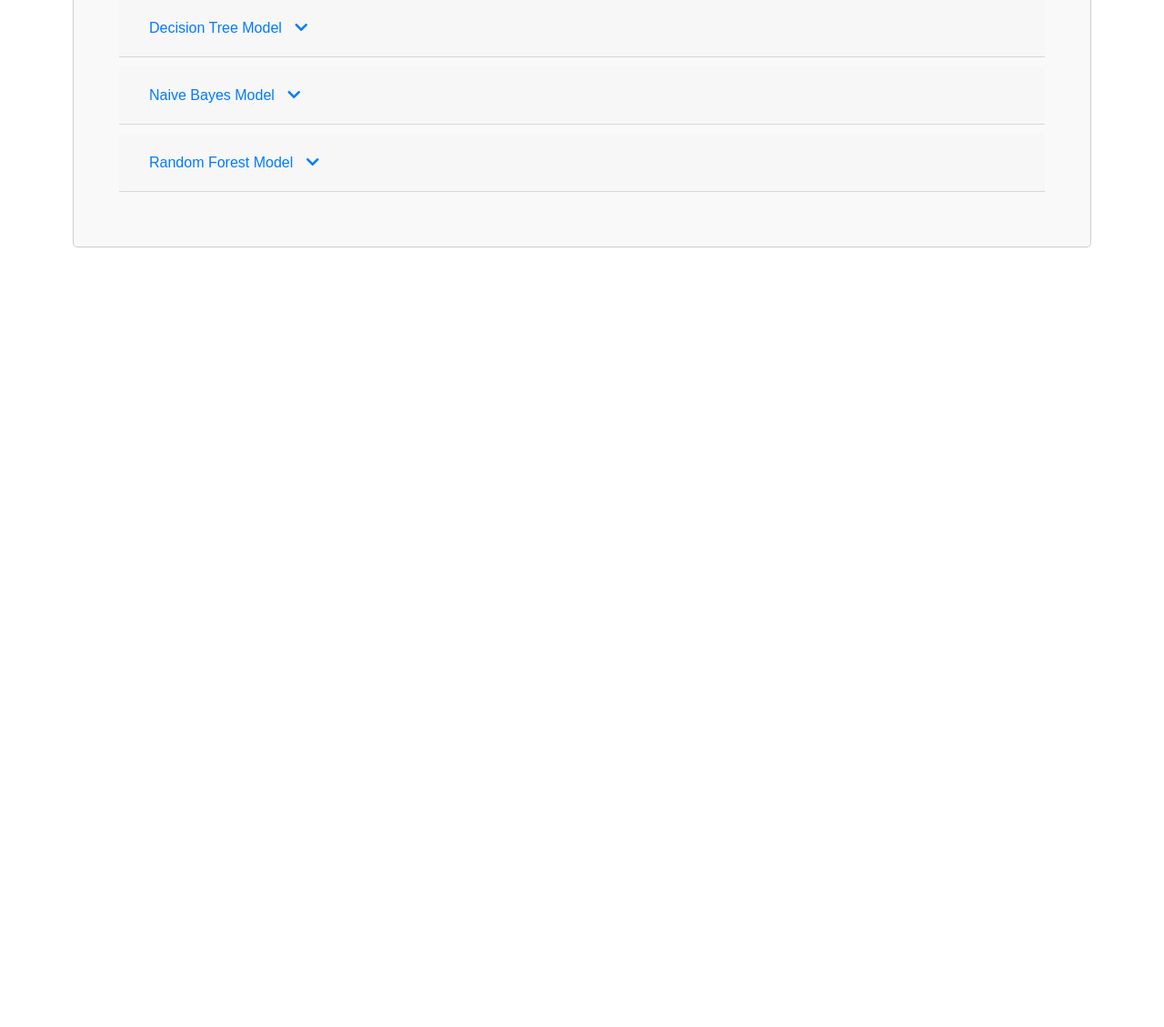
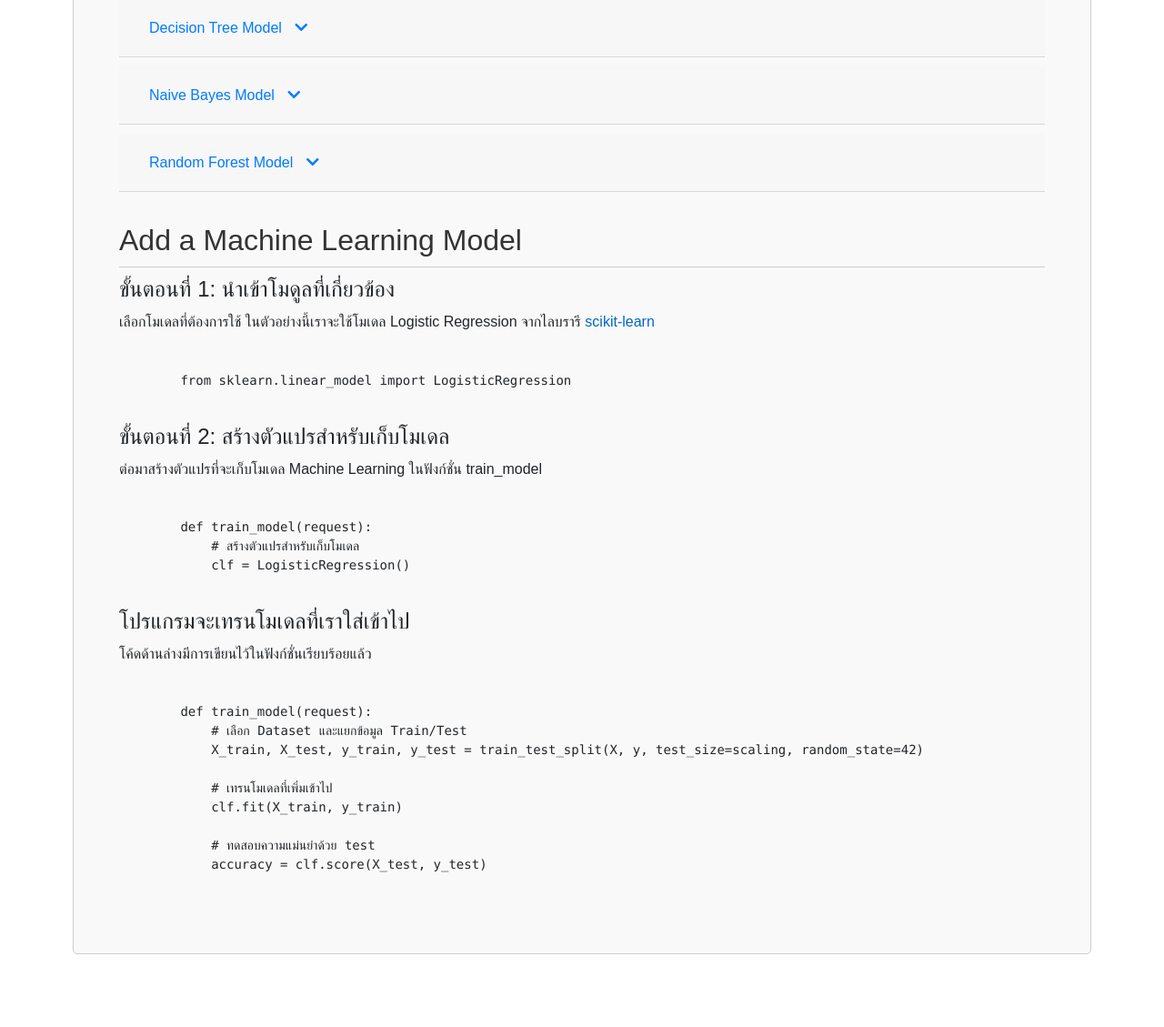
Before and after one commit to 6310682650/AIToolKit, a Django app: page /guide in a window 1280 px wide. Shown: the part 699-1828 px from the top of the page at 91% size. Before the commit the page ends 971 px from the top, so only its background shows below. Run offline with Django 4.2, Linux system fonts and the light colour scheme; some libraries are stand-ins or nearby versions.

Commit message:
add guide

```diff
--- a/templates/guide.html
+++ b/templates/guide.html
@@ -135,6 +135,42 @@
                     </div>
                 </div>
             </div>
+        <br>
+
+        <h2>Add a Machine Learning Model</h2>
+            <h4>ขั้นตอนที่ 1: นำเข้าโมดูลที่เกี่ยวข้อง</h4>
+            <p>
+                เลือกโมเดลที่ต้องการใช้ ในตัวอย่างนี้เราจะใช้โมเดล Logistic Regression จากไลบรารี <a href="https://scikit-learn.org/stable/" target="_blank">scikit-learn</a>
+            </p>
+            <pre><code>
+        from sklearn.linear_model import LogisticRegression
+            </code></pre>
+
+            <h4>ขั้นตอนที่ 2: สร้างตัวแปรสำหรับเก็บโมเดล</h4>
+            <p>
+                ต่อมาสร้างตัวแปรที่จะเก็บโมเดล Machine Learning ในฟังก์ชั่น train_model
+            </p>
+            <pre><code>
+        def train_model(request):
+            # สร้างตัวแปรสำหรับเก็บโมเดล
+            clf = LogisticRegression()
+            </code></pre>
+
+            <h4>โปรแกรมจะเทรนโมเดลที่เราใส่เข้าไป</h4>
+            <p>
+                โค้ดด้านล่างมีการเขียนไว้ในฟังก์ชั่นเรียบร้อยแล้ว
+            </p>
+            <pre><code>
+        def train_model(request):
+            # เลือก Dataset และแยกข้อมูล Train/Test
+            X_train, X_test, y_train, y_test = train_test_split(X, y, test_size=scaling, random_state=42)
+
+            # เทรนโมเดลที่เพิ่มเข้าไป
+            clf.fit(X_train, y_train)
+
+            # ทดสอบความแม่นยำด้วย test
+            accuracy = clf.score(X_test, y_test)
+            </code></pre>
         </div>
     </div>
     <script src="https://code.jquery.com/jquery-3.5.1.slim.min.js"></script>
```
